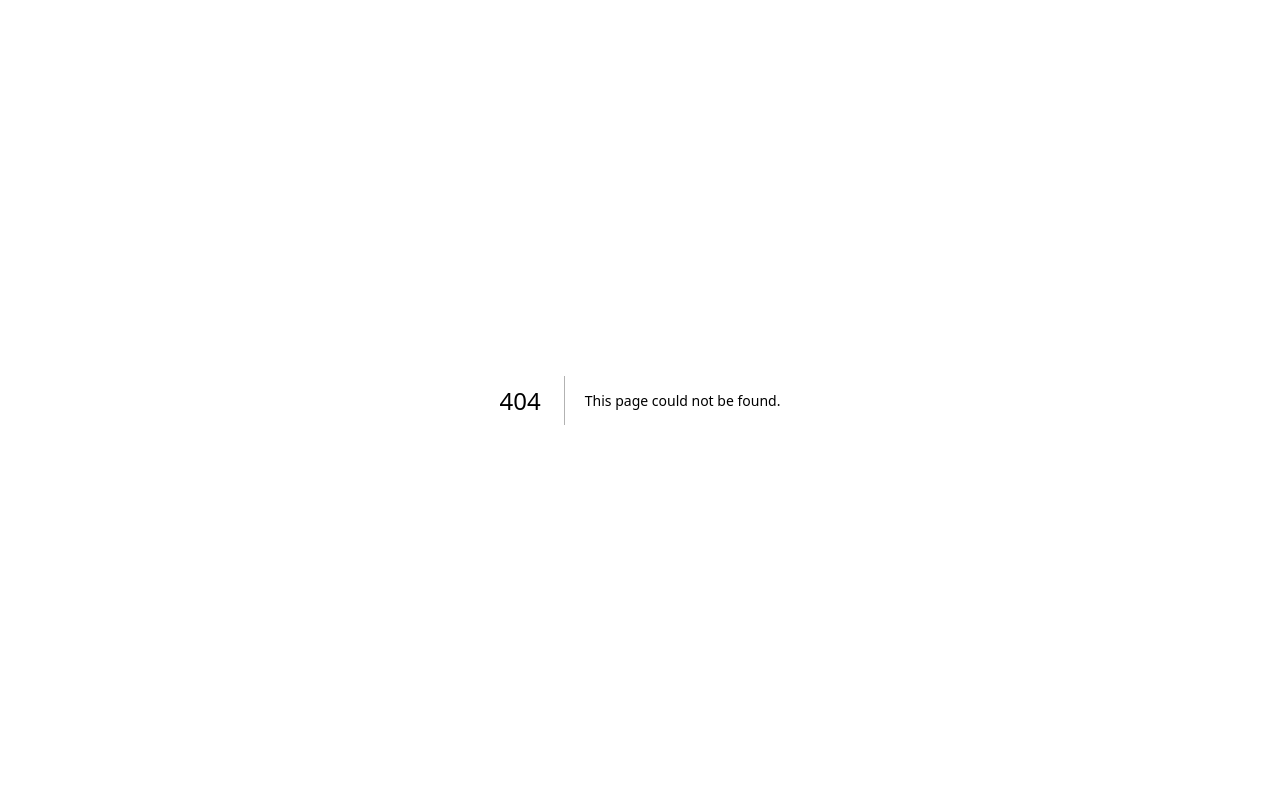
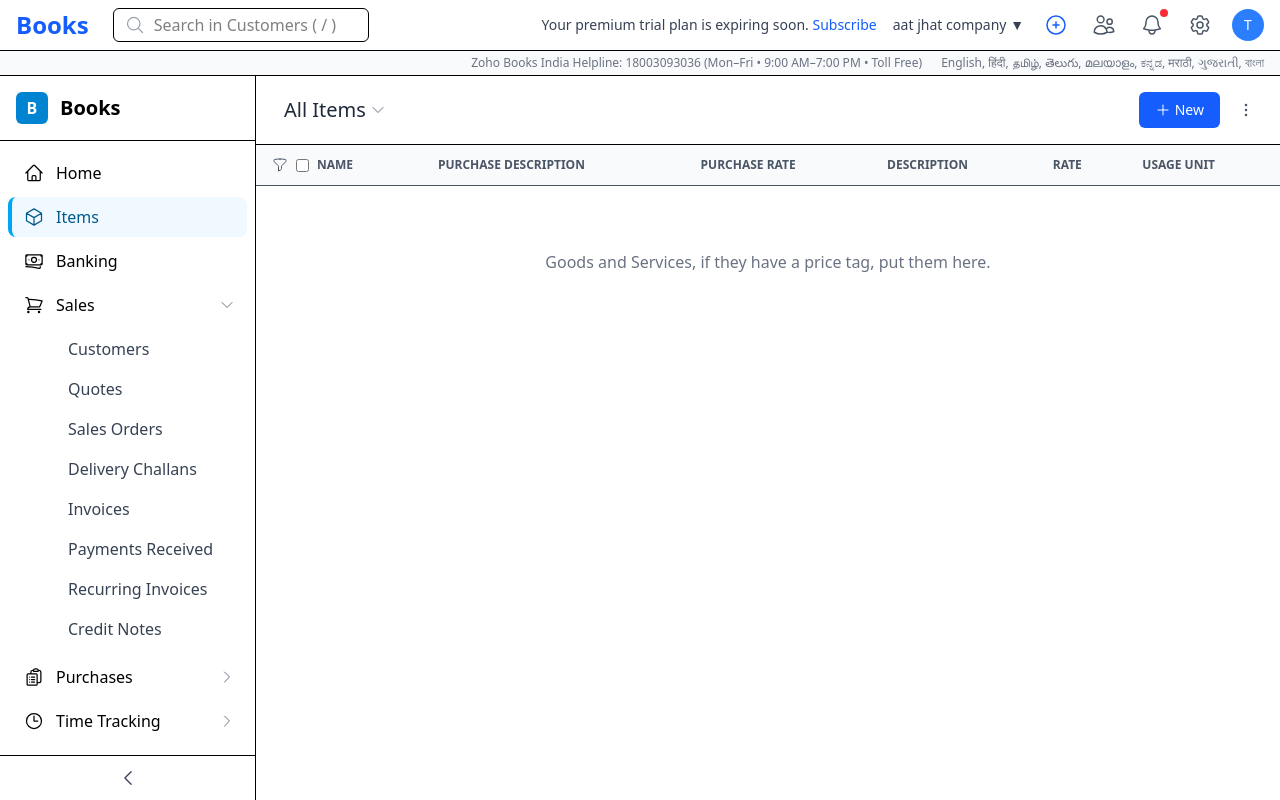
Before and after one commit to Triostacksoftware/-RoboBooks, a Next.js app in the folder client/: page /dashboard/items in a window 1280 px wide. Before the commit this address had no page. Built offline with nearby package versions, Linux system fonts and the light colour scheme.

Commit message:
Feat: Items

```diff
--- /dev/null
+++ b/client/src/app/dashboard/items/components/ItemsSection.tsx
@@ -0,0 +1,183 @@
+'use client';
+
+import { useState } from 'react';
+import { useRouter } from 'next/navigation';
+import {
+  ChevronDownIcon,
+  PlusIcon,
+  EllipsisVerticalIcon,
+  FunnelIcon,
+  StarIcon,
+} from '@heroicons/react/24/outline';
+
+interface Item {
+  name: string;
+  purchaseDescription: string;
+  purchaseRate: number;
+  description: string;
+  rate: number;
+  unit: string;
+}
+
+const filters = [
+  'All',
+  'Active',
+  'Inactive',
+  'Sales',
+  'Purchases',
+  'Services',
+  'Zoho CRM',
+];
+
+export default function ItemsSection() {
+  const [items, setItems] = useState<Item[]>([]);
+  const [dropdownOpen, setDropdownOpen] = useState(false);
+  const [selectedView, setSelectedView] = useState('All Items');
+  const [activeHeader, setActiveHeader] = useState<string | null>(null);
+  const router = useRouter();
+
+  const handleHeaderClick = (key: string) => {
+    setActiveHeader((prev) => (prev === key ? null : key));
+  };
+
+  const handleNewItem = () => {
+    router.push('/dashboard/items/new');
+  };
+
+  return (
+    <section className="w-full h-full overflow-auto bg-white text-sm">
+      {/* Top Bar */}
+      <div className="flex items-center justify-between border-b p-4 relative">
+        {/* View Dropdown */}
+        <div className="relative">
+          <button
+            onClick={() => setDropdownOpen(!dropdownOpen)}
+            className="flex items-center gap-1 text-xl font-medium text-gray-800 hover:bg-gray-100 px-3 py-1 rounded"
+          >
+            {selectedView}
+            <ChevronDownIcon className="h-4 w-4 text-gray-500" />
+          </button>
+
+          {dropdownOpen && (
+            <div className="absolute z-10 mt-2 w-56 rounded-md border bg-white shadow-xl overflow-hidden">
+              <ul className="divide-y divide-gray-100 text-sm text-gray-700">
+                {filters.map((view) => (
+                  <li
+                    key={view}
+                    onClick={() => {
+                      setSelectedView(view);
+                      setDropdownOpen(false);
+                    }}
+                    className="flex justify-between items-center px-4 py-2 hover:bg-gray-50 cursor-pointer"
+                  >
+                    <span>{view}</span>
+                    <StarIcon className="w-4 h-4 text-gray-300" />
+                  </li>
+                ))}
+              </ul>
+              <div
+                onClick={() => setDropdownOpen(false)}
+                className="flex items-center gap-2 px-4 py-3 text-blue-600 text-sm cursor-pointer hover:bg-gray-50"
+              >
+                <PlusIcon className="h-4 w-4" />
+                New Custom View
+              </div>
+            </div>
+          )}
+        </div>
+
+        {/* Actions */}
+        <div className="flex items-center gap-2">
+          <div className="relative group">
+            <button
+              onClick={handleNewItem}
+              className="bg-blue-600 hover:bg-blue-700 text-white px-4 py-2 rounded-md flex items-center gap-1"
+            >
+              <PlusIcon className="w-4 h-4" />
+              New
+            </button>
+            <div className="absolute left-1/2 -translate-x-1/2 top-full mt-2 whitespace-nowrap rounded bg-gray-900 text-white text-xs px-3 py-1 opacity-0 group-hover:opacity-100 transition-opacity duration-200 z-10">
+              Create New Item
+              <div className="absolute top-0 left-1/2 -translate-x-1/2 -translate-y-1/2 w-2 h-2 rotate-45 bg-gray-900" />
+            </div>
+          </div>
+
+          <button className="p-2 rounded-md hover:bg-gray-100">
+            <EllipsisVerticalIcon className="w-5 h-5 text-gray-600" />
+          </button>
+        </div>
+      </div>
+
+      {/* Table */}
+      <div className="overflow-x-auto">
+        <table className="min-w-full text-left">
+          <thead className="bg-gray-50 text-xs text-gray-600 uppercase border-b">
+            <tr>
+              <th className="px-4 py-3 cursor-pointer">
+                <button
+                  onClick={() => handleHeaderClick('name')}
+                  className={`flex items-center gap-2 ${
+                    activeHeader === 'name' ? 'text-blue-600 font-semibold' : ''
+                  }`}
+                >
+                  <FunnelIcon className="h-4 w-4" />
+                  <input type="checkbox" className="accent-blue-500" />
+                  <span>NAME</span>
+                </button>
+              </th>
+              {[
+                { key: 'purchaseDescription', label: 'PURCHASE DESCRIPTION' },
+                { key: 'purchaseRate', label: 'PURCHASE RATE' },
+                { key: 'description', label: 'DESCRIPTION' },
+                { key: 'rate', label: 'RATE' },
+                { key: 'unit', label: 'USAGE UNIT' },
+              ].map(({ key, label }) => (
+                <th key={key} className="px-4 py-3 cursor-pointer">
+                  <button
+                    onClick={() => handleHeaderClick(key)}
+                    className={`uppercase ${
+                      activeHeader === key ? 'text-blue-600 font-semibold' : ''
+                    }`}
+                  >
+                    {label}
+                  </button>
+                </th>
+              ))}
+            </tr>
+          </thead>
+          <tbody className="text-gray-700">
+            {items.length === 0 ? (
+              <tr>
+                <td
+                  colSpan={6}
+                  className="text-center py-16 text-gray-500 text-base font-medium"
+                >
+                  Goods and Services, if they have a price tag, put them here.
+                </td>
+              </tr>
+            ) : (
+              items.map((item, index) => (
+                <tr key={index} className="border-t">
+                  <td className="px-4 py-3">{item.name}</td>
+                  <td className="px-4 py-3">{item.purchaseDescription}</td>
+                  <td className="px-4 py-3">{item.purchaseRate}</td>
+                  <td className="px-4 py-3">{item.description}</td>
+                  <td className="px-4 py-3">{item.rate}</td>
+                  <td className="px-4 py-3">{item.unit}</td>
+                </tr>
+              ))
+            )}
+          </tbody>
+        </table>
+      </div>
+
+      {/* Active Header Content */}
+      {activeHeader && (
+        <div className="p-4 bg-blue-50 border-t text-sm text-blue-700">
+          <strong>{activeHeader.replace(/([A-Z])/g, ' $1').toUpperCase()} filter active:</strong>{' '}
+          You can show input fields, filter/sort controls here.
+        </div>
+      )}
+    </section>
+  );
+}
--- /dev/null
+++ b/client/src/app/dashboard/items/page.tsx
@@ -0,0 +1,13 @@
+import React from 'react'
+import ItemsSection from './components/ItemsSection'
+
+const page = () => {
+  return (
+    <>
+    <ItemsSection/>
+
+    </>
+  )
+}
+
+export default page
```
